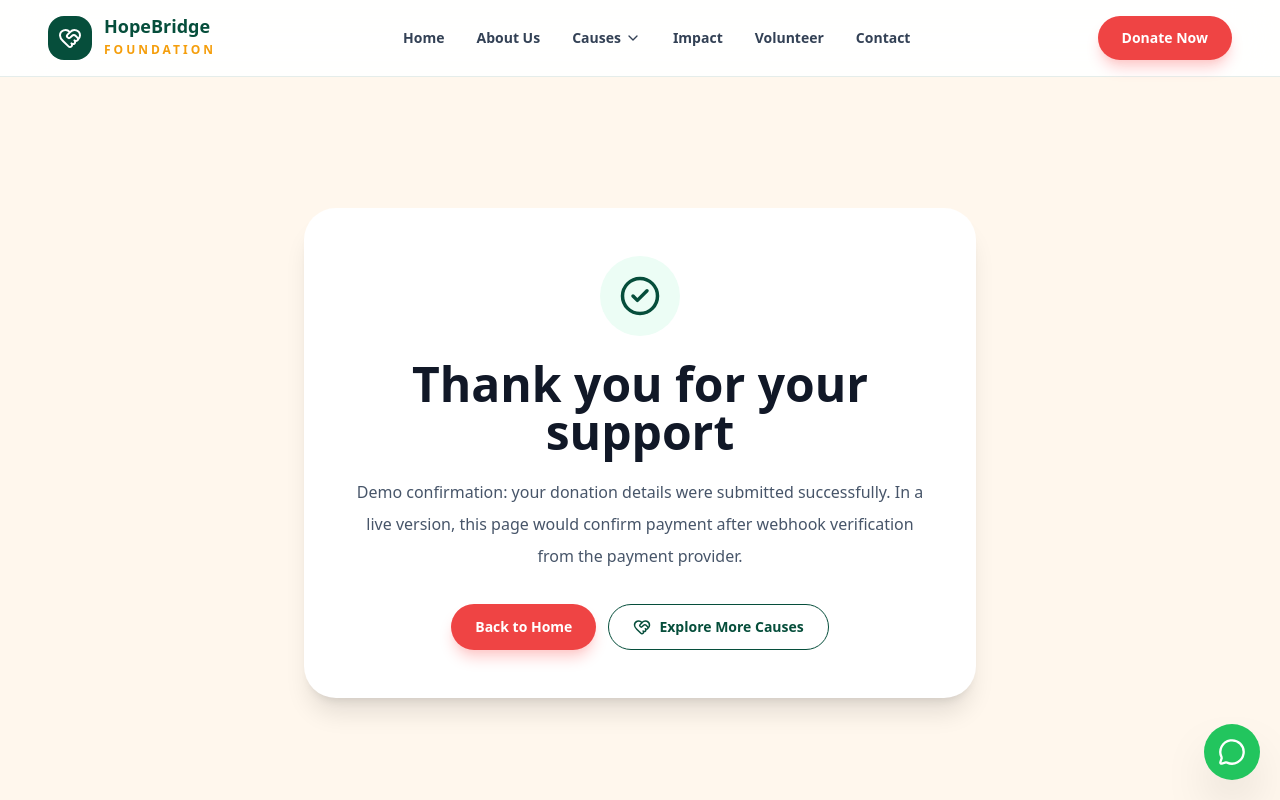
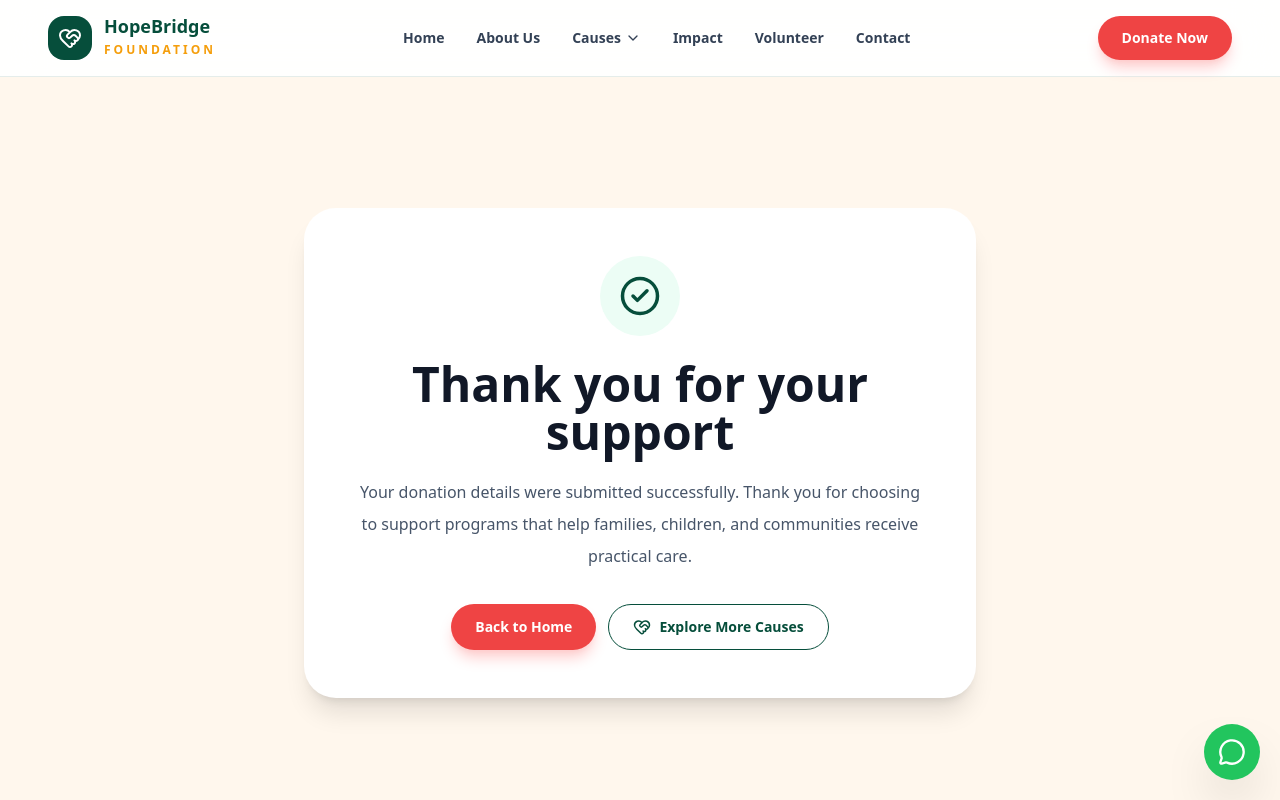
Before and after one commit to brianmichaelu/hopebridge-foundation, a Next.js app: page /thank-you in a window 1280 px wide. Shown: the top 800 px of the page. Built offline with nearby package versions, Linux system fonts and the light colour scheme.

Commit message:
Revise thank-you message for donations
Updated the thank-you message to express gratitude and provide context about donation support.

```diff
--- a/app/thank-you/page.tsx
+++ b/app/thank-you/page.tsx
@@ -13,9 +13,9 @@ export default function ThankYouPage() {
             Thank you for your support
           </h1>
           <p className="mt-5 leading-8 text-slate-600">
-            Demo confirmation: your donation details were submitted
-            successfully. In a live version, this page would confirm payment
-            after webhook verification from the payment provider.
+            Your donation details were submitted successfully. Thank you for choosing
+            to support programs that help families, children, and communities receive
+            practical care.
           </p>
           <div className="mt-8 flex flex-col justify-center gap-3 sm:flex-row">
             <Link href="/" className="btn-primary">
```
